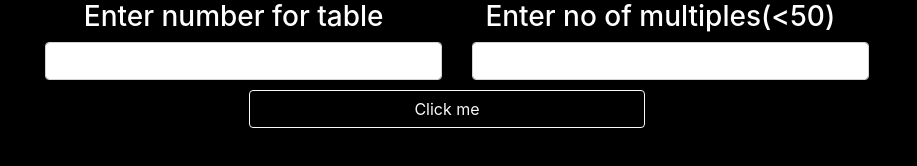
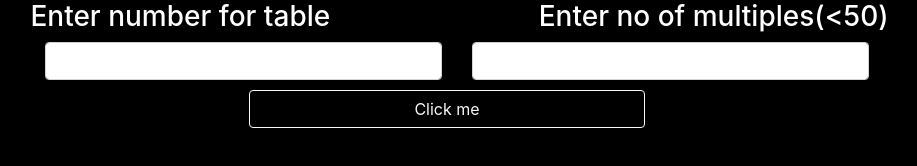
Before and after one commit to Venky2204/Multiplication_Table, a plain HTML site: page index.html in a window 1280 px wide. Shown: the whole page, without its empty margins (193-1110 px from the left). Drawn offline with nearby package versions, Linux system fonts and the light colour scheme.

Commit message:
Update index.html

```diff
--- a/index.html
+++ b/index.html
@@ -87,10 +87,10 @@
          <div class = "input">
             <div class="container-fluid">
                 <div class="row justify-content-center">
-                    <div class="col-md-4">
+                    <div class="col-md-5">
                         <h3 >Enter number for table</h3>
                     </div>
-                    <div class="col-md-4">
+                    <div class="col-md-5">
                         <h3>Enter no of multiples(<50)</h3>
                     </div>
                 </div>
```
